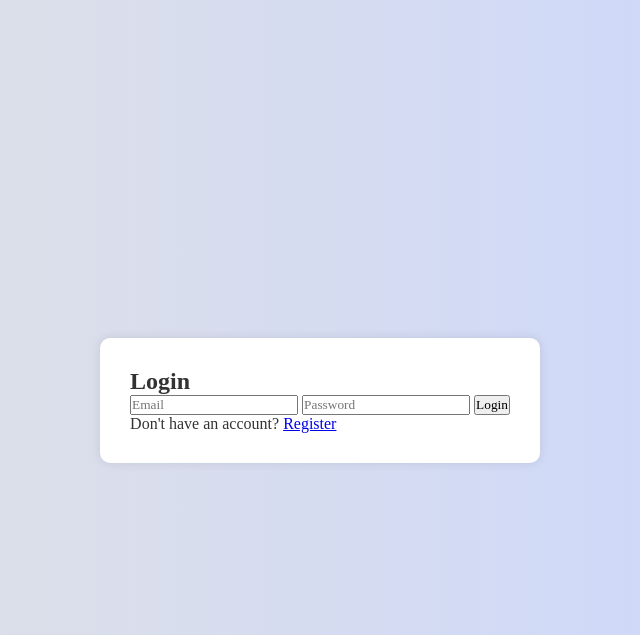
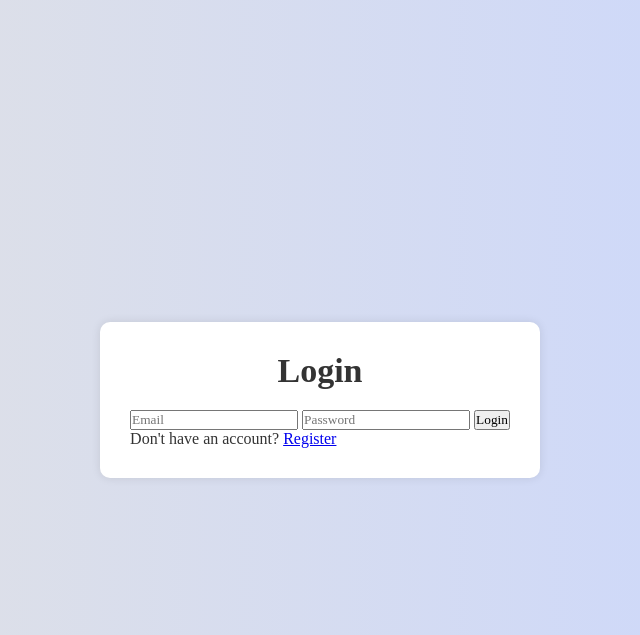
Before and after one commit to atommnava/Fatima, a PHP site: page /index2.html in a window 1280 px wide. Shown: the top 635 px of the page, without its empty margins (320-960 px from the left). Run offline with PHP 8.4, Linux system fonts and the light colour scheme; some web fonts are replaced.

Commit message:
Commit desde remoto

```diff
--- a/src/style2.css
+++ b/src/style2.css
@@ -28,3 +28,9 @@ body {
     border-radius: 10px;
     box-shadow: 0 0 10px rgba(0,0,0,0.1);
 }
+
+h2 {
+    font-size: 34px;
+    text-align: center;
+    margin-bottom: 20px;
+}
```
